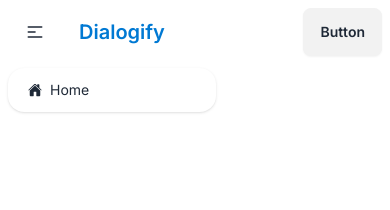
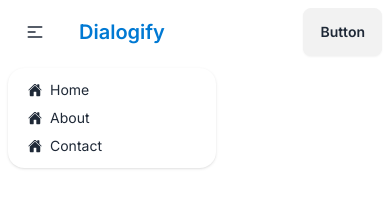
Before and after one commit to bishaldofo/dialogify-project, a Next.js app: page / in a window 390 px wide. Both pictures are taken after a click on the button 35 px from the left and 32 px from the top of the page. Shown: the top 210 px of the page. Built offline with nearby package versions, Linux system fonts and the light colour scheme.

Commit message:
Home nav

```diff
--- a/src/components/shared/Navbar.jsx
+++ b/src/components/shared/Navbar.jsx
@@ -13,6 +13,8 @@
                </div>
                <ul tabIndex={0} className="menu menu-sm dropdown-content mt-3 z-[1] p-2 shadow bg-base-100 rounded-box w-52">
                   <li><Link href="/"><IoHome />Home</Link></li>
+                  <li><Link href="/"><IoHome />About</Link></li>
+                  <li><Link href="/"><IoHome />Contact</Link></li>
                </ul>
             </div>
             <a className="btn btn-ghost text-xl text-[#0079D3]">Dialogify</a>
```
